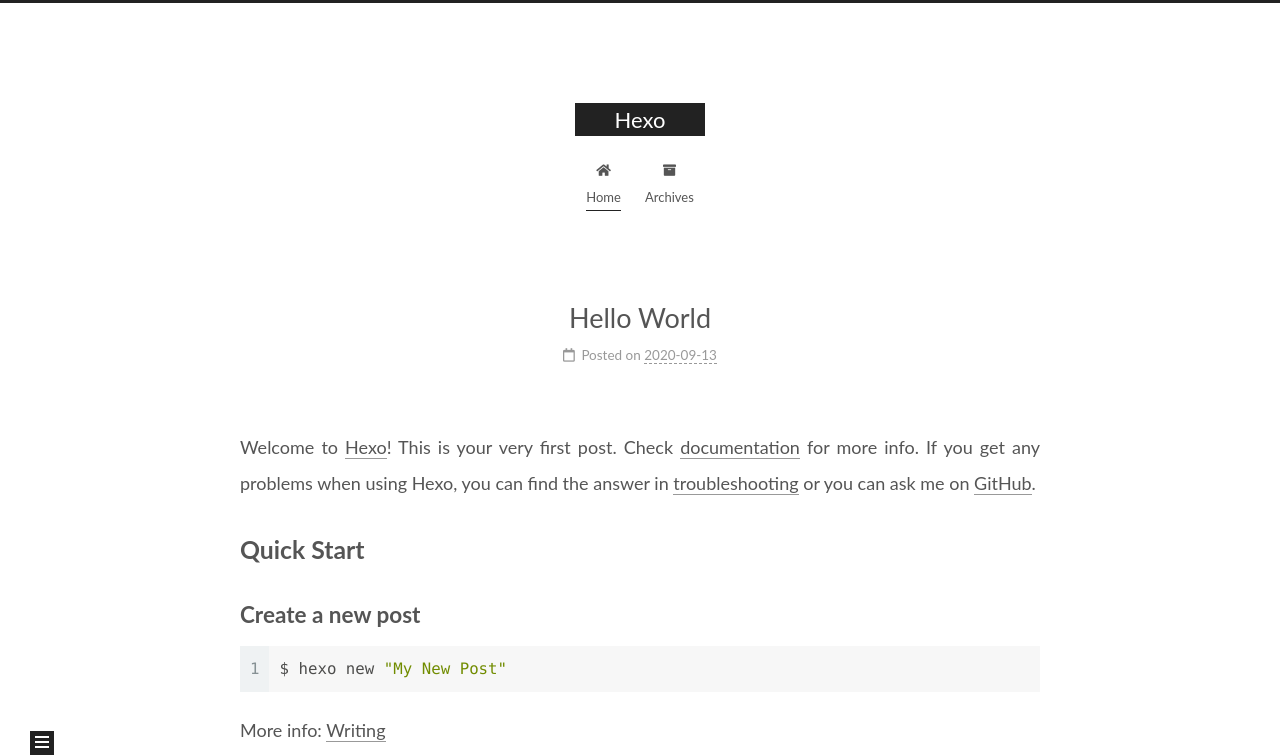
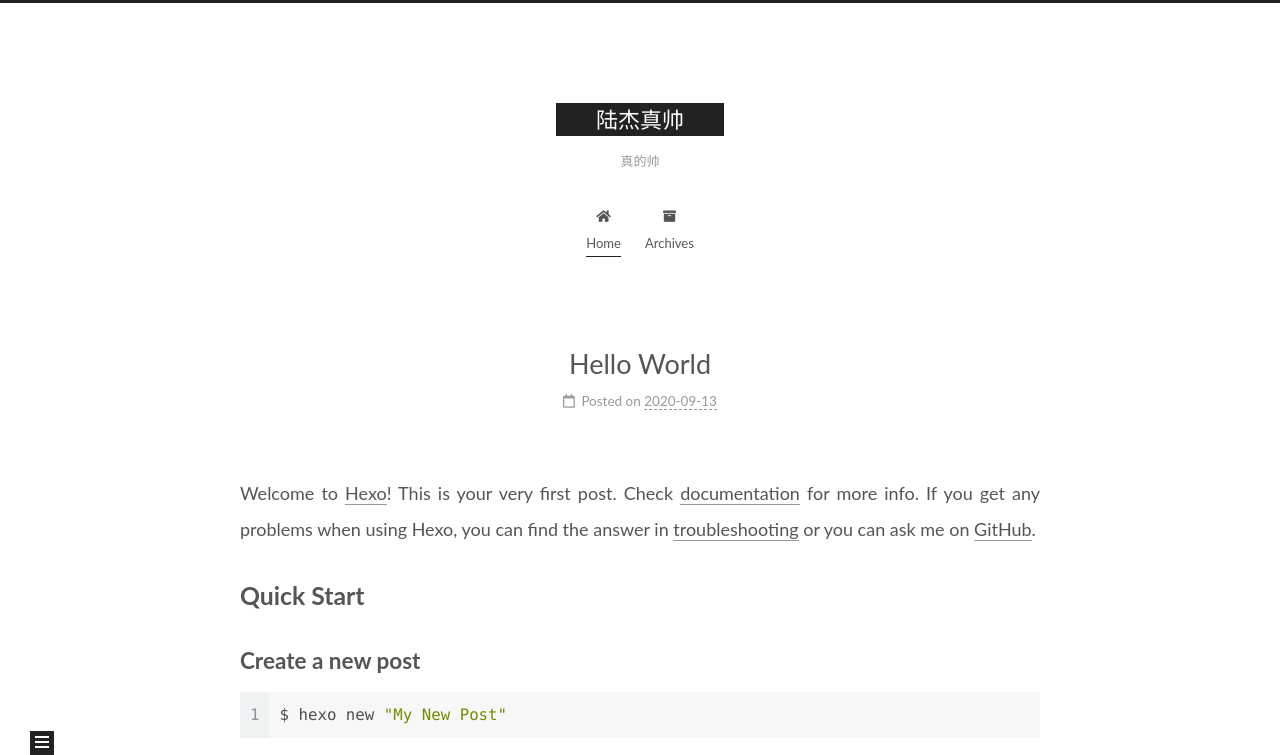
Before and after one commit to ycv587/yangchen.github.io, a plain HTML site: page index.html in a window 1280 px wide. Shown: the top 755 px of the page. Drawn offline with Linux system fonts and the light colour scheme.

Commit message:
Site updated: 2020-09-13 11:18:15

```diff
--- a/index.html
+++ b/index.html
@@ -21,9 +21,9 @@
   </script>
 
   <meta property="og:type" content="website">
-<meta property="og:title" content="Hexo">
+<meta property="og:title" content="陆杰真帅">
 <meta property="og:url" content="http://example.com/index.html">
-<meta property="og:site_name" content="Hexo">
+<meta property="og:site_name" content="陆杰真帅">
 <meta property="og:locale" content="en_US">
 <meta property="article:author" content="John Doe">
 <meta name="twitter:card" content="summary">
@@ -41,7 +41,7 @@
   };
 </script>
 
-  <title>Hexo</title>
+  <title>陆杰真帅</title>
 
 
 
@@ -92,9 +92,10 @@
 
     <a href="/" class="brand" rel="start">
       <span class="logo-line-before"><i></i></span>
-      <h1 class="site-title">Hexo</h1>
+      <h1 class="site-title">陆杰真帅</h1>
       <span class="logo-line-after"><i></i></span>
     </a>
+      <p class="site-subtitle" itemprop="description">真的帅</p>
   </div>
 
   <div class="site-nav-right">
@@ -154,7 +155,7 @@
     </span>
 
     <span hidden itemprop="publisher" itemscope itemtype="http://schema.org/Organization">
-      <meta itemprop="name" content="Hexo">
+      <meta itemprop="name" content="陆杰真帅">
     </span>
       <header class="post-header">
         <h2 class="post-title" itemprop="name headline">
```
Also changed, not shown: 2020/09/13/hello-world/index.html (+5 -4 lines), archives/2020/09/index.html (+5 -4 lines), archives/2020/index.html (+5 -4 lines), archives/index.html (+5 -4 lines).
